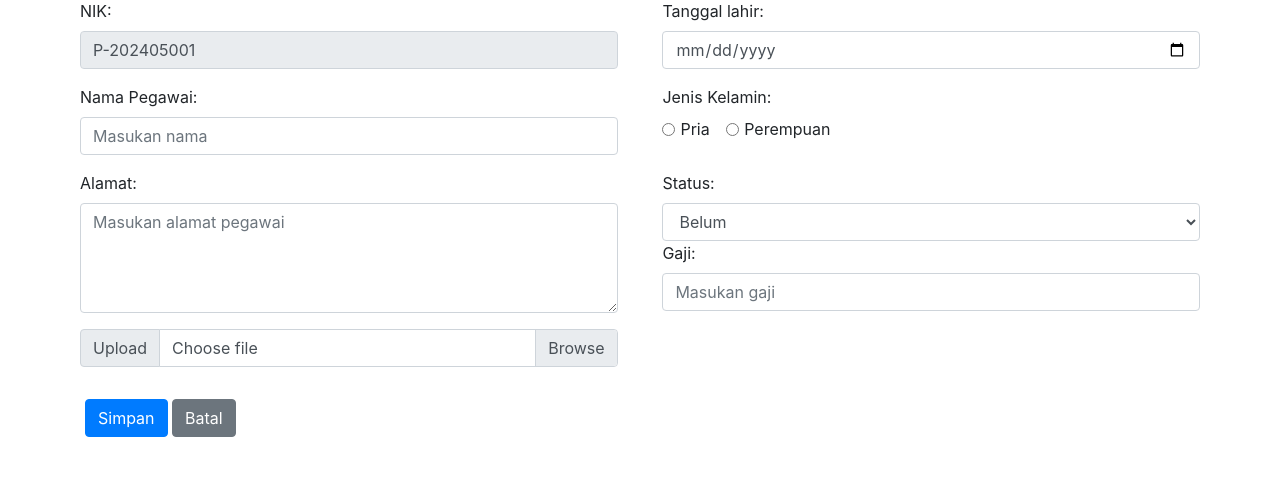
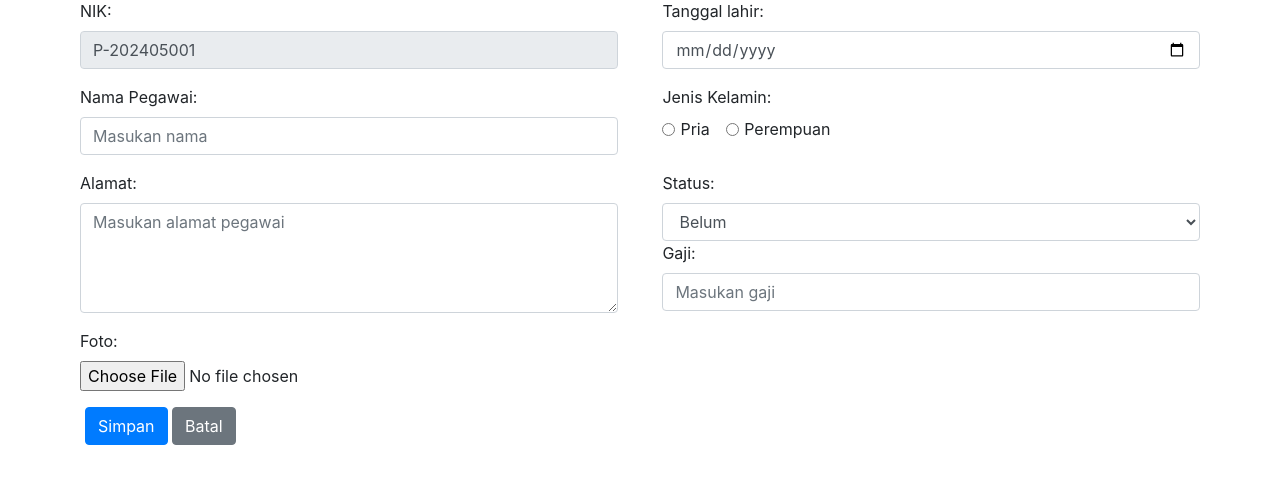
Before and after one commit to RinaldoEB/web_pegawai, a Flask app: page /tambah in a window 1280 px wide. Shown: the part 47-531 px from the top of the page. Run offline with Flask 3, Linux system fonts and the light colour scheme; data that the repository does not hold is empty; some libraries are stand-ins or nearby versions.

Commit message:
mengubah lagi rute file foto

```diff
--- a/app.py
+++ b/app.py
@@ -32,7 +32,7 @@ def index():
     for data in results:
         container.append(data)
     closeDb()
-    return render_template('index.html', container=container,)
+    return render_template('index.html', container=container)
 
 
 #fungsi membuat NIK otomatis
@@ -125,7 +125,7 @@ def edit(nik):
         gaji = request.form['gaji']
         foto = request.form['nik']
 
-        path_to_photo = os.path.join(application.root_path, 'crud/static/foto', f'{nik}.jpg')
+        path_to_photo = os.path.join(application.root_path, 'foto', f'{nik}.jpg')
         if os.path.exists(path_to_photo):
             os.remove(path_to_photo)
 
@@ -154,7 +154,7 @@ def hapus(nik):
     openDb()
     cursor.execute('DELETE FROM pegawai WHERE nik=%s', (nik,))
     # Hapus foto berdasarkan NIK
-    path_to_photo = os.path.join(application.root_path, 'crud/static/foto', f'{nik}.jpg')
+    path_to_photo = os.path.join(application.root_path, 'crud/static/foto/', f'{nik}.jpg')
     if os.path.exists(path_to_photo):
         os.remove(path_to_photo)
 
--- a/templates/tambah.html
+++ b/templates/tambah.html
@@ -95,15 +95,8 @@
 
                 <!-- gambar -->
                 <div class="form-group">
-                    <div class="input-group mb-3">
-                        <div class="input-group-prepend">
-                          <span class="input-group-text" id="inputGroupFileAddon01">Upload</span>
-                        </div>
-                        <div class="custom-file">
-                          <input type="file" class="custom-file-input" id="inputGroupFile01" aria-describedby="inputGroupFileAddon01">
-                          <label class="custom-file-label" for="inputGroupFile01">Choose file</label>
-                        </div>
-                      </div>
+                    <label for="foto">Foto:</label>
+                    <input type="file" name="foto" id="foto" class="form-control-file">
                 </div>
 
             </div>
```
